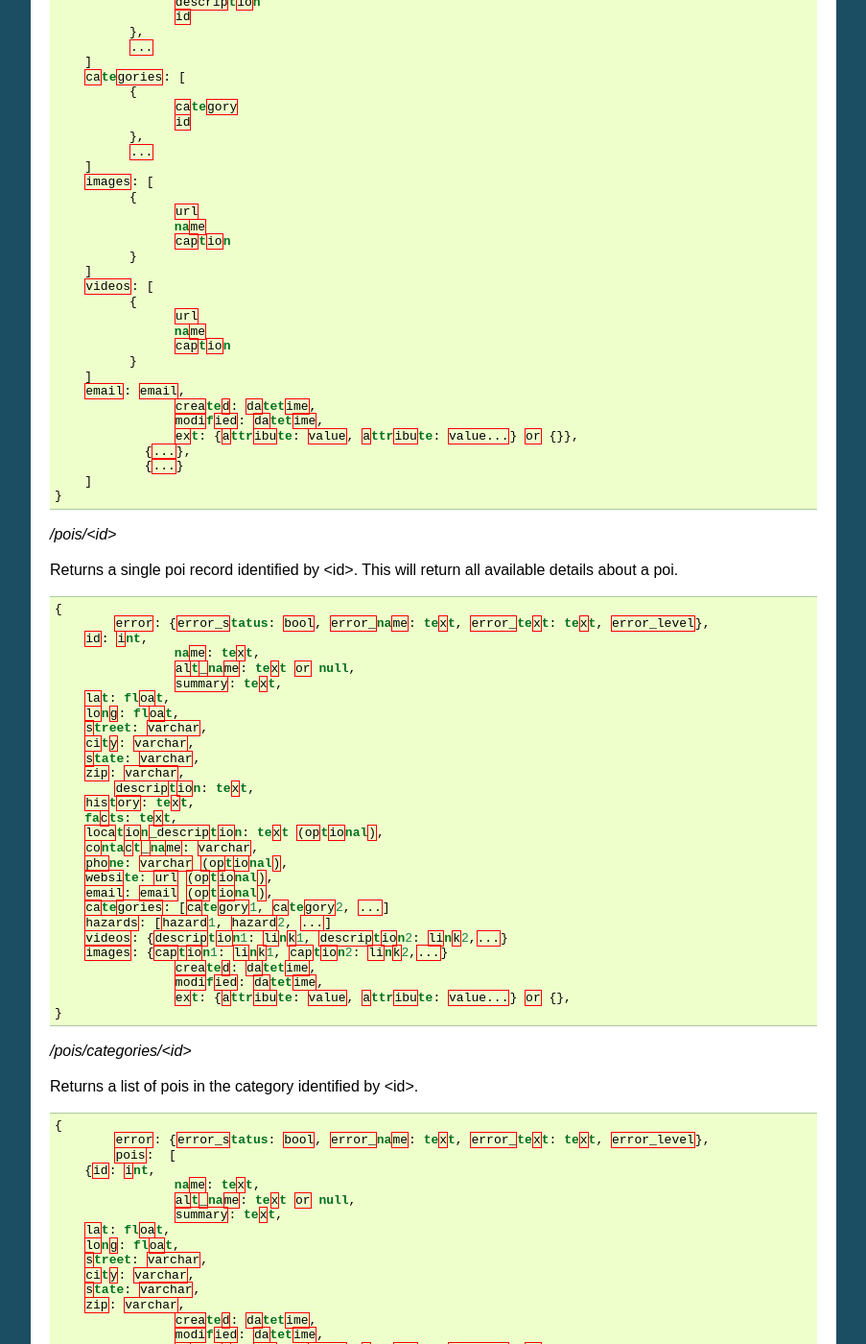
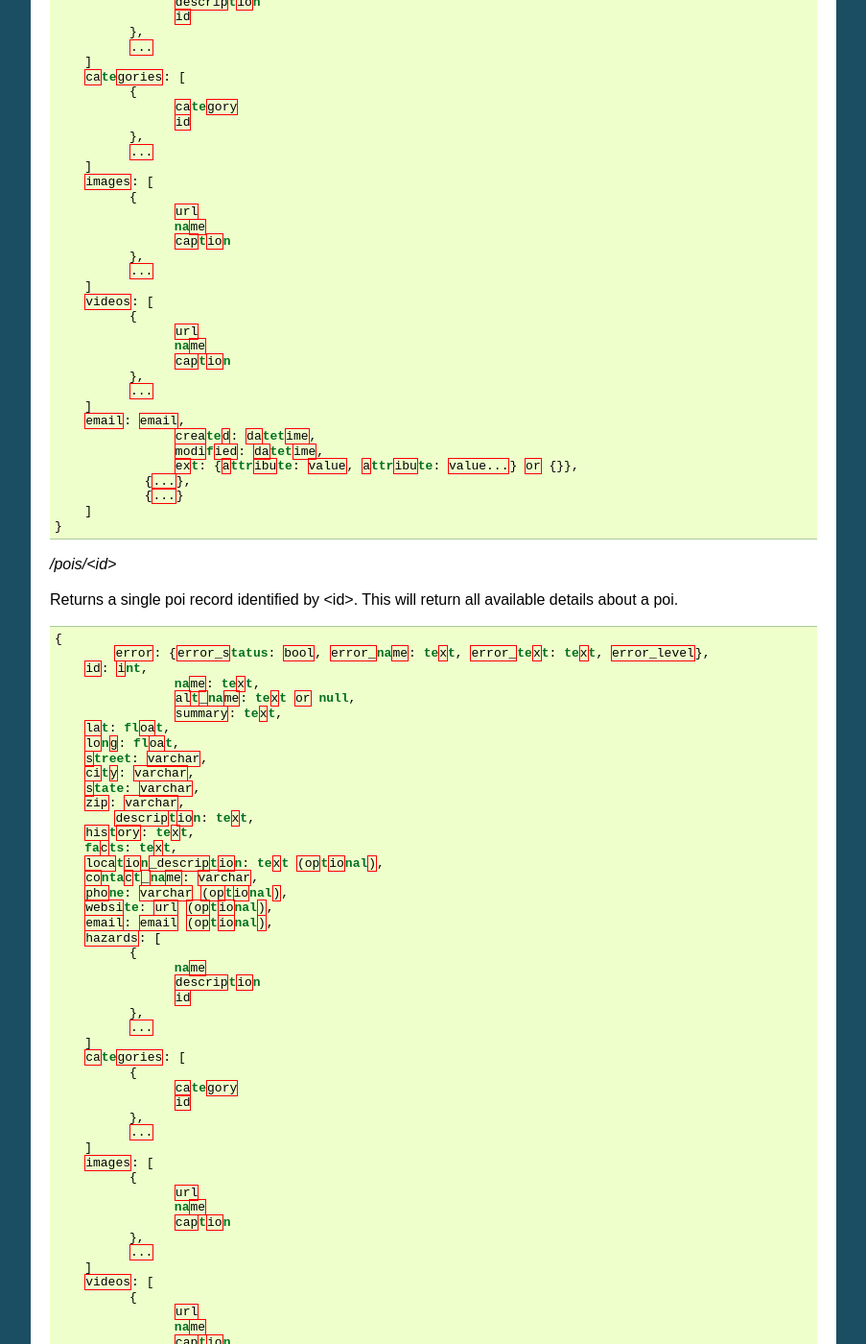
Before and after one commit to osu-cass/working-waterfonts-api, a Sphinx documentation site: the page built from docs/source/planning/draft_api.rst, in a window 1280 px wide and 1400 px high, scrolled down 1288 px. Shown: the whole window at 96% size, without its empty margins (198-1101 px from the left). Built offline with Sphinx 7.4.7, drawn with Linux system fonts in a browser that asks for light colours; pages that are not in the unit, such as notebooks, are missing from menus; some of the changed lines change nothing that is shown.

Commit message:
expand /pois/<id> docs

```diff
--- a/docs/source/planning/draft_api.rst
+++ b/docs/source/planning/draft_api.rst
@@ -81,14 +81,16 @@ Return a dictionary containing a record for every poi in the database. This data
                         url
                         name
                         caption
-                  }
+                  },
+                  ...
             ]
             videos: [
                   {
                         url
                         name
                         caption
-                  }
+                  },
+                  ...
             ]
             email: email,
 			created: datetime,
@@ -126,10 +128,37 @@ Returns a single poi record identified by <id>. This will return all available d
             phone: varchar (optional),
             website: url (optional),
             email: email (optional),
-            categories: [category1, category2, ...]
-            hazards: [hazard1, hazard2, ...]
-            videos: {description1: link1, description2: link2,...}
-            images: {caption1: link1, caption2: link2,...}
+            hazards: [
+                  {
+                        name
+                        description
+                        id
+                  },
+                  ...
+            ]
+            categories: [
+                  {
+                        category
+                        id
+                  },
+                  ...
+            ]
+            images: [
+                  {
+                        url
+                        name
+                        caption
+                  },
+                  ...
+            ]
+            videos: [
+                  {
+                        url
+                        name
+                        caption
+                  },
+                  ...
+            ]
 			created: datetime,
 			modified: datetime,
 			ext: {attribute: value, attribute: value...} or {},
```
